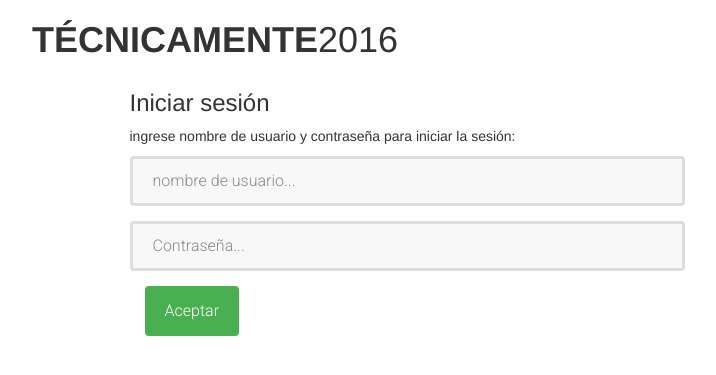
After one commit to sirdio/asignaciones, a Symfony app: template src/AppBundle/Resources/views/PesVotos/identificarvotante.html.twig in a window 1280 px wide. The commit adds this page. Shown: the top 375 px of the page, without its empty margins (233-949 px from the left). Run offline with Twig, Linux system fonts and the light colour scheme; the template is opened without the code that fills it, so the values that code supplies are empty; some libraries are stand-ins or nearby versions.

```diff
--- /dev/null
+++ b/src/AppBundle/Resources/views/PesVotos/identificarvotante.html.twig
@@ -0,0 +1,50 @@
+{% extends '::base.html.twig' %}
+{% block title %}Bienvenido a TECNICAMENTE 2016!!!{% endblock %}
+
+
+{% block body %}
+
+        <!-- Top content -->
+        <div class="top-content">
+
+            <div class="inner-bg">
+                {#<img src="{{ asset('public/img/backgrounds/1@2x.jpg') }}" alt="..." class="img-rounded">#}
+                <div class="container">
+                    <div class="row">
+                        <div class="col-sm-8 col-sm-offset-2 text">
+                            <h1><strong>TÉCNICAMENTE</strong>2016</h1>
+                        </div>
+                    </div>
+                    <div class="row">
+                        <div class="col-sm-6 col-sm-offset-3 form-box">
+                        	<div class="form-top">
+                        		<div class="form-top-left">
+                        			<h3>Iniciar sesi&oacuten</h3>
+                            		<p>ingrese nombre de usuario y contrase&ntildea para iniciar la sesi&oacuten:</p>
+                        		</div>
+                            </div>
+                            <div class="form-bottom">
+			                    <form role="form" action="{{path('Login')}}" method="post" class="login-form">
+			                    	<div class="form-group">
+			                    		<label class="sr-only" for="form-username">Nombre de Usuario:</label>
+			                        	<input type="text" name="username" placeholder="nombre de usuario..." class="form-username form-control" id="form-username">
+			                        </div>
+			                        <div class="form-group">
+			                        	<label class="sr-only" for="form-password">Contrase&ntildea:</label>
+			                        	<input type="password" name="password" placeholder="Contraseña..." class="form-password form-control" id="form-password">
+			                        </div>
+			                        <div class="form-group">
+                                        <div class="col-md-4">
+                                            <button id="singlebutton" name="singlebutton" class="btn btn-primary">Aceptar</button>
+                                         </div>
+                                    </div>
+			                    </form>
+		                    </div>
+                        </div>
+                    </div>
+                    <div class="row">
+                    </div>
+                </div>
+            </div>
+        </div>
+{% endblock %}
```
Also changed, not shown: src/AppBundle/Controller/VotoController.php (+11 -0 lines), src/AppBundle/Resources/views/PesVotos/presentartrabajos.html.twig (+4 -12 lines).
